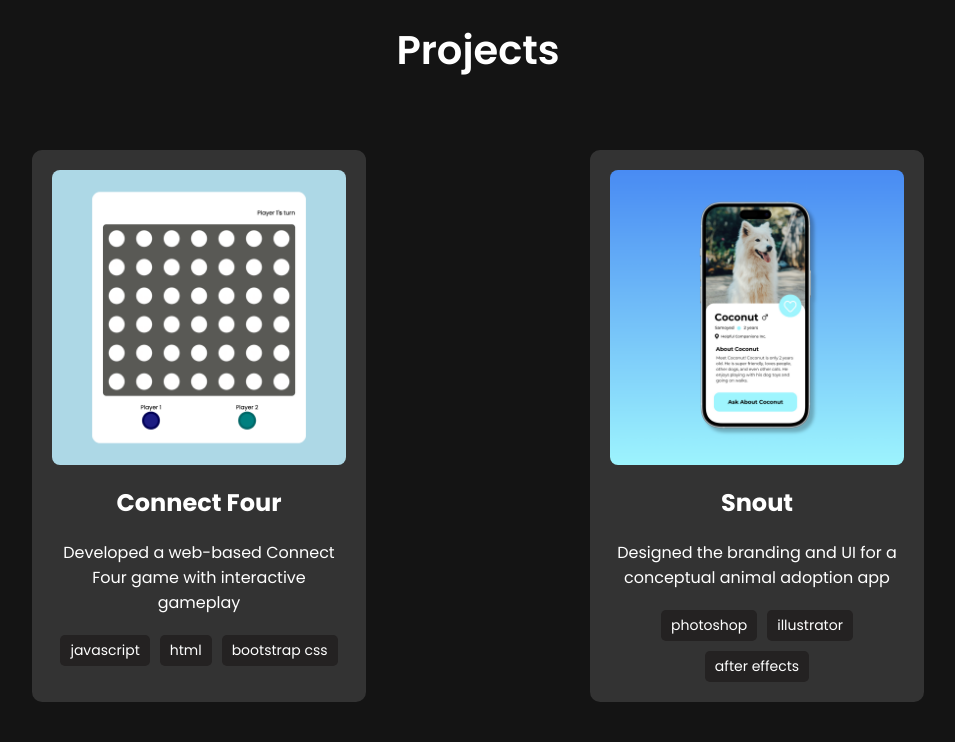
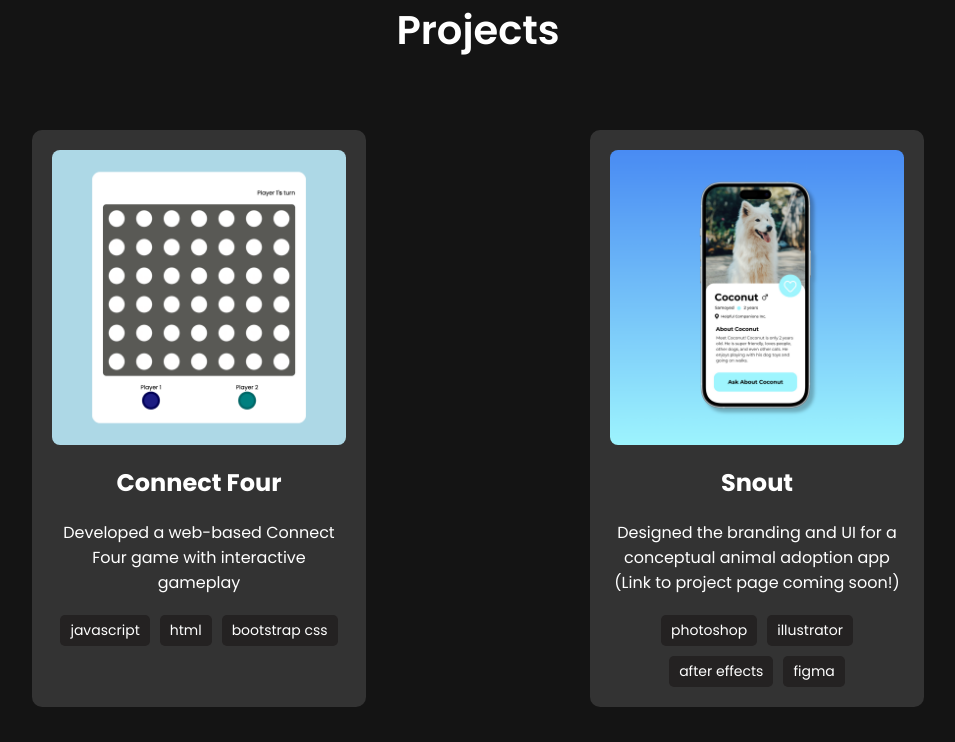
Before and after one commit to karlinamaya/km-portfolio, a React (Create React App) app: page / in a window 1280 px wide. Shown: the part 860-1602 px from the top of the page, without its empty margins (162-1117 px from the left). Built offline with nearby package versions, Linux system fonts and the light colour scheme.

Commit message:
Fixed spacing

```diff
--- a/src/components/Projects.js
+++ b/src/components/Projects.js
@@ -33,15 +33,15 @@ const Projects = () => {
           </div>
         </div>
         <div className="project">
-          <a href="https://github.com/karlinamaya/connect-four" target="_blank" rel="noreferrer noopener">
-            <img src="/images/snout.png" alt="Snout" />
-          </a>
+          <img src="/images/snout.png" alt="Snout" />
+          {/* <a href="" target="_blank" rel="noreferrer noopener"></a> */}
           <h2>Snout</h2>
-          <p>Designed the branding and UI for a conceptual animal adoption app</p>
+          <p>Designed the branding and UI for a conceptual animal adoption app (Link to project page coming soon!)</p>
           <div className="tech-buttons">
             <span className="tech-button">photoshop</span>
             <span className="tech-button">illustrator</span>
             <span className="tech-button">after effects</span>
+            <span className="tech-button">figma</span>
           </div>
         </div>
         <div className="project">
--- a/src/styles/Projects.css
+++ b/src/styles/Projects.css
@@ -1,13 +1,12 @@
 #projects {
-  /* Removed min-height to allow content to dictate height */
-  padding-top: 20px; /* Added padding to control top spacing */
-  padding-bottom: 20px; /* Added padding to control bottom spacing */
+  padding-top: 0px;
+  padding-bottom: 80px;
 }
 
 #projects h1 {
   font-size: 2.5rem;
-  margin-top: 10px; /* Reduced margin-top */
-  margin-bottom: 50px; /* Reduced margin-bottom */
+  margin-top: 10px;
+  margin-bottom: 50px;
   font-weight: 600;
 }
 
@@ -23,16 +22,16 @@
   display: flex;
   justify-content: space-around;
   flex-wrap: wrap;
-  margin-top: 50px; /* Reduced margin-top */
+  margin-top: 50px;
   width: 90%;
   margin: 0 auto;
 }
 
 .project {
   background-color: #333;
-  padding: 20px; /* Reduced padding */
+  padding: 20px;
   margin: 20px;
-  width: 30%; /* Reduced width */
+  width: 30%;
   box-sizing: border-box;
   border-radius: 10px;
   text-align: left;
```
